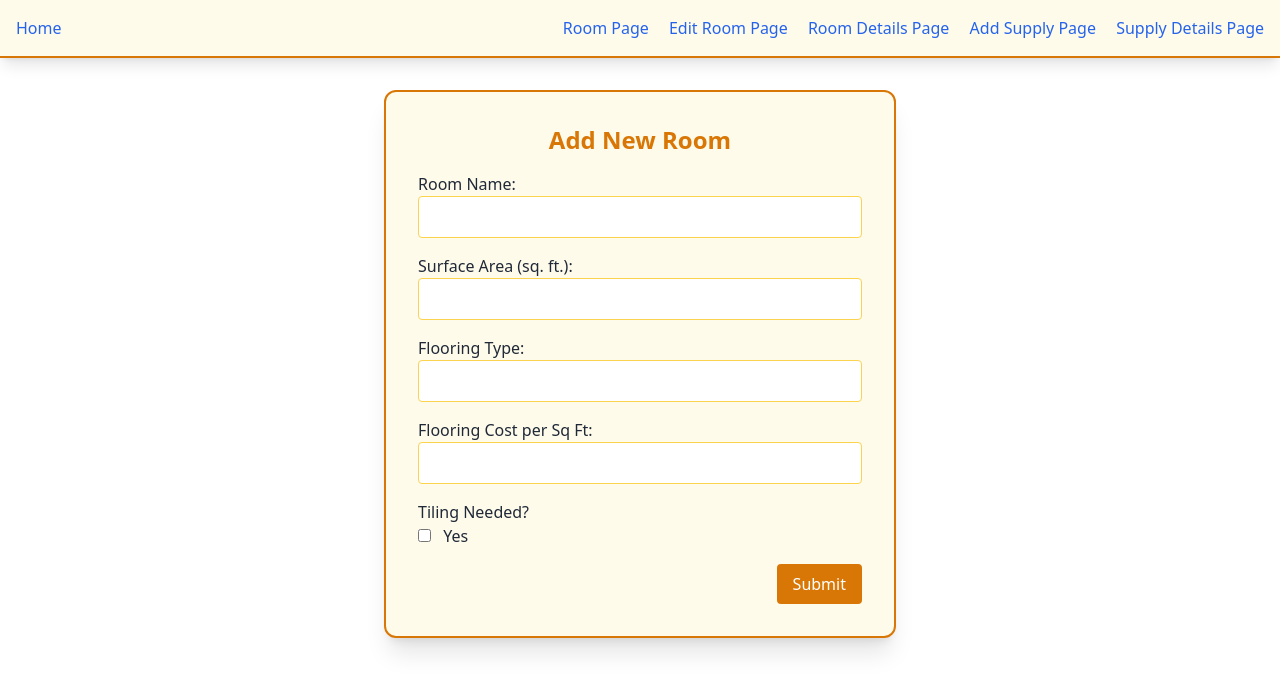
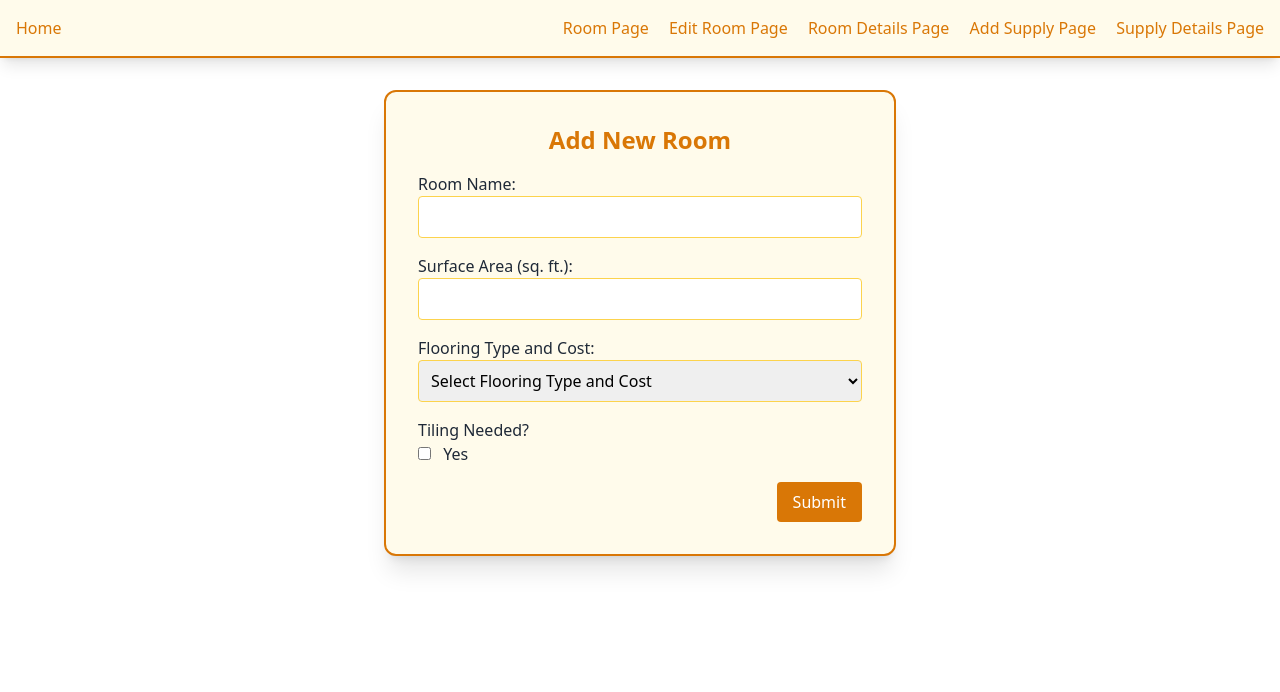
Before and after one commit to HydraCommunications/python-final, a Flask app: page /add_room in a window 1280 px wide. Shown: the top 692 px of the page. Run offline with Flask 3, Linux system fonts and the light colour scheme; some libraries are stand-ins or nearby versions.

Commit message:
added fontawesome icons

```diff
--- a/static/dist/css/output.css
+++ b/static/dist/css/output.css
@@ -588,6 +588,10 @@ video {
   margin-top: 2rem;
 }
 
+.ml-2 {
+  margin-left: 0.5rem;
+}
+
 .block {
   display: block;
 }
@@ -598,6 +602,10 @@ video {
 
 .grid {
   display: grid;
+}
+
+.hidden {
+  display: none;
 }
 
 .h-0\.5 {
@@ -618,6 +626,10 @@ video {
 
 .grid-cols-1 {
   grid-template-columns: repeat(1, minmax(0, 1fr));
+}
+
+.items-center {
+  align-items: center;
 }
 
 .justify-end {
@@ -771,6 +783,11 @@ video {
   color: rgb(31 41 55 / var(--tw-text-opacity));
 }
 
+.text-amber-500 {
+  --tw-text-opacity: 1;
+  color: rgb(245 158 11 / var(--tw-text-opacity));
+}
+
 .shadow-lg {
   --tw-shadow: 0 10px 15px -3px rgb(0 0 0 / 0.1), 0 4px 6px -4px rgb(0 0 0 / 0.1);
   --tw-shadow-colored: 0 10px 15px -3px var(--tw-shadow-color), 0 4px 6px -4px var(--tw-shadow-color);
@@ -799,6 +816,11 @@ video {
   background-color: rgb(180 83 9 / var(--tw-bg-opacity));
 }
 
+.hover\:text-amber-800:hover {
+  --tw-text-opacity: 1;
+  color: rgb(146 64 14 / var(--tw-text-opacity));
+}
+
 .hover\:underline:hover {
   text-decoration-line: underline;
 }
--- a/templates/components/base.html
+++ b/templates/components/base.html
@@ -4,6 +4,7 @@
     <meta charset="UTF-8">
     <meta name="viewport" content="width=device-width, initial-scale=1.0">
     <link rel="stylesheet" href="{{ url_for('static', filename='dist/css/output.css') }}">
+    <link rel="stylesheet" href="https://cdnjs.cloudflare.com/ajax/libs/font-awesome/6.6.0/css/all.min.css">
     <title>{% block title %}Home{% endblock %}</title>
 </head>
 <body>
--- a/templates/components/navbar.html
+++ b/templates/components/navbar.html
@@ -1,12 +1,12 @@
 <nav class="w-full flex bg-amber-50 p-4 shadow-lg z-30 border-b-2 border-amber-600">
     <div>
-        <a href="/" class="text-blue-600 hover:underline">Home</a>
+        <a href="/" class="text-amber-600 hover:underline">Home</a>
     </div>
     <div class="space-x-4 ml-auto">
-        <a href="/add_room" class="text-blue-600 hover:underline">Room Page</a>
-        <a href="/rooms/edit" class="text-blue-600 hover:underline">Edit Room Page</a>
-        <a href="/rooms/details" class="text-blue-600 hover:underline">Room Details Page</a>
-        <a href="/supplies/add" class="text-blue-600 hover:underline">Add Supply Page</a>
-        <a href="/supplies/details" class="text-blue-600 hover:underline">Supply Details Page</a>
+        <a href="/add_room" class="text-amber-600 hover:underline">Room Page</a>
+        <a href="/rooms/edit" class="text-amber-600 hover:underline">Edit Room Page</a>
+        <a href="/rooms/details" class="text-amber-600 hover:underline">Room Details Page</a>
+        <a href="/supplies/add" class="text-amber-600 hover:underline">Add Supply Page</a>
+        <a href="/supplies/details" class="text-amber-600 hover:underline">Supply Details Page</a>
     </div>
 </nav>
--- a/templates/home.html
+++ b/templates/home.html
@@ -6,8 +6,11 @@
     <div class="w-11/12 grid grid-cols-1 sm:grid-cols-2 md:grid-cols-3 lg:grid-cols-4 gap-4 p-4">
         {% for room in rooms %}
         <div class="rounded-xl p-4 bg-amber-50 border-2 border-amber-600 shadow-xl">
-            <div class="flex">
+            <div class="flex items-center">
                 <h1 class="text-xl">{{ room.name }}</h1>
+                <a href="/edit_rooms/{{ room.id }}" class="ml-2 text-amber-600 hover:text-amber-800">
+                    <i class="fa-solid fa-pen-to-square"></i>
+                </a>
                 <h3 class="ml-auto">ID No. {{ room.id }}</h3>
             </div>
             <hr class="h-0.5 mx-auto my-2 bg-amber-600 border-0 rounded">
--- a/templates/room.html
+++ b/templates/room.html
@@ -15,15 +15,22 @@
             <input type="number" id="surface_area" name="surface_area" step="0.1" required class="w-full p-2 border border-amber-300 rounded">
         </div>
 
+        <!-- Combined Flooring Type and Cost Dropdown -->
         <div class="mb-4">
-            <label for="flooring_type" class="block text-gray-800">Flooring Type:</label>
-            <input type="text" id="flooring_type" name="flooring_type" required class="w-full p-2 border border-amber-300 rounded">
+            <label for="flooring_option" class="block text-gray-800">Flooring Type and Cost:</label>
+            <select id="flooring_option" name="flooring_option" required class="w-full p-2 border border-amber-300 rounded">
+                <option value="" disabled selected>Select Flooring Type and Cost</option>
+                <option value="Hardwood-5.50">Hardwood - $5.50/sq ft</option>
+                <option value="Laminate-2.25">Laminate - $2.25/sq ft</option>
+                <option value="Tile-3.75">Tile - $3.75/sq ft</option>
+                <option value="Carpet-1.85">Carpet - $1.85/sq ft</option>
+                <!-- Add more options as needed -->
+            </select>
         </div>
 
-        <div class="mb-4">
-            <label for="flooring_cost_per_sqft" class="block text-gray-800">Flooring Cost per Sq Ft:</label>
-            <input type="number" id="flooring_cost_per_sqft" name="flooring_cost_per_sqft" step="0.01" required class="w-full p-2 border border-amber-300 rounded">
-        </div>
+        <!-- Hidden fields to store Flooring Type and Cost separately -->
+        <input type="hidden" id="flooring_type" name="flooring_type">
+        <input type="hidden" id="flooring_cost_per_sqft" name="flooring_cost_per_sqft">
 
         <div class="mb-4">
             <label class="block text-gray-800">Tiling Needed?</label>
@@ -31,15 +38,25 @@
             <label for="is_tiling_needed" class="text-gray-800">Yes</label>
         </div>
 
+        <!-- Tile Details (only if tiling is needed) -->
         <div id="tiling-details" style="display: none;">
+            <!-- Combined Tile Type and Cost Dropdown -->
             <div class="mb-4">
-                <label for="tile_type" class="block text-gray-800">Tile Type:</label>
-                <input type="text" id="tile_type" name="tile_type" class="w-full p-2 border border-amber-300 rounded">
+                <label for="tile_option" class="block text-gray-800">Tile Type and Cost:</label>
+                <select id="tile_option" name="tile_option" class="w-full p-2 border border-amber-300 rounded">
+                    <option value="" disabled selected>Select Tile Type and Cost</option>
+                    <option value="Ceramic-4.00">Ceramic - $4.00/sq ft</option>
+                    <option value="Porcelain-5.50">Porcelain - $5.50/sq ft</option>
+                    <option value="Stone-6.75">Stone - $6.75/sq ft</option>
+                    <option value="Glass-7.20">Glass - $7.20/sq ft</option>
+                    <!-- Add more options as needed -->
+                </select>
             </div>
-            <div class="mb-4">
-                <label for="tile_cost_per_sqft" class="block text-gray-800">Tile Cost per Sq Ft:</label>
-                <input type="number" id="tile_cost_per_sqft" name="tile_cost_per_sqft" step="0.01" class="w-full p-2 border border-amber-300 rounded">
-            </div>
+
+            <!-- Hidden fields to store Tile Type and Cost separately -->
+            <input type="hidden" id="tile_type" name="tile_type">
+            <input type="hidden" id="tile_cost_per_sqft" name="tile_cost_per_sqft">
+
             <div class="mb-4">
                 <label for="tiling_area" class="block text-gray-800">Tiling Area (sq. ft.):</label>
                 <input type="number" id="tiling_area" name="tiling_area" step="0.1" class="w-full p-2 border border-amber-300 rounded">
@@ -53,9 +70,22 @@
 </div>
 
 <script>
-    // show the form if the checkbox is hit
+    // show/hide the tile form
     document.getElementById('is_tiling_needed').addEventListener('change', function () {
         document.getElementById('tiling-details').style.display = this.checked ? 'block' : 'none';
     });
+
+    // splits the info from the dropdowns
+    document.getElementById('flooring_option').addEventListener('change', function () {
+        const [type, cost] = this.value.split('-');
+        document.getElementById('flooring_type').value = type;
+        document.getElementById('flooring_cost_per_sqft').value = cost;
+    });
+
+    document.getElementById('tile_option').addEventListener('change', function () {
+        const [type, cost] = this.value.split('-');
+        document.getElementById('tile_type').value = type;
+        document.getElementById('tile_cost_per_sqft').value = cost;
+    });
 </script>
 {% endblock %}
```
Also changed, not shown: models/database/supply_tracker.db.
